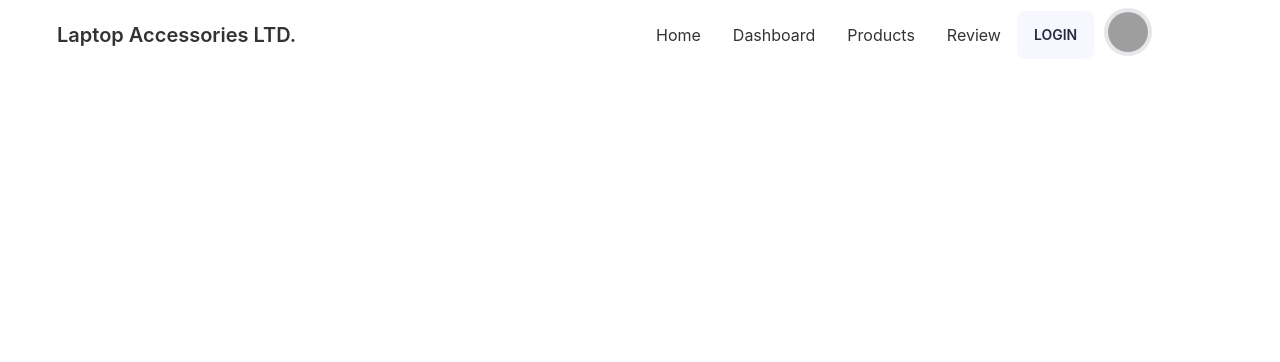
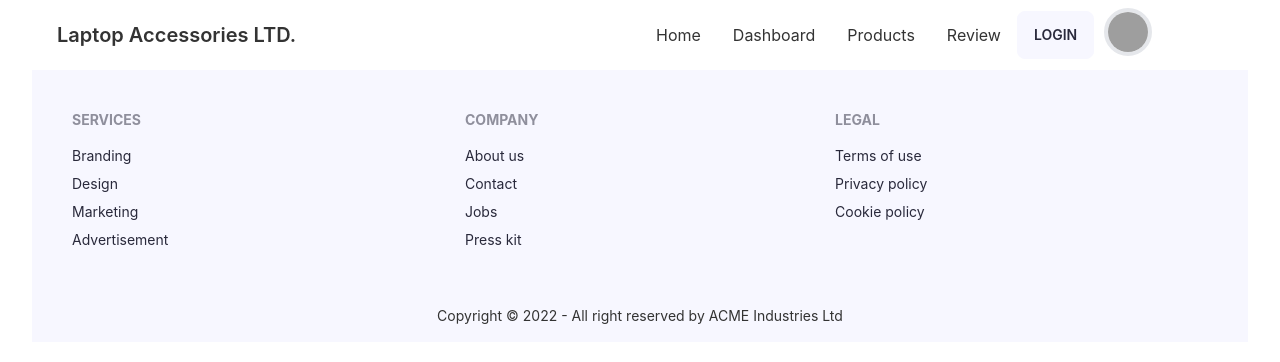
Before and after one commit to SadikHasanRafi/manufacterer-server, a React (Create React App) app: page / in a window 1280 px wide. Shown: the top 362 px of the page. Built offline with nearby package versions, Linux system fonts and the light colour scheme; grey boxes are pictures that could not be loaded.

Commit message:
footer ui done

```diff
--- a/src/App.js
+++ b/src/App.js
@@ -1,10 +1,12 @@
 import "./App.css";
+import Footer from "./Shared/Footer/Footer";
 import Header from "./Shared/Header/Header";
 
 function App() {
   return (
     <div className=" px-8">
       <Header></Header>
+      <Footer></Footer>
     </div>
   );
 }
--- /dev/null
+++ b/src/Shared/Footer/Footer.js
@@ -0,0 +1,36 @@
+import React from "react";
+
+const Footer = () => {
+  return (
+    <footer >
+      <div class="footer p-10 bg-neutral text-neutral-content">
+        <div>
+          <span class="footer-title">Services</span>
+          <a class="link link-hover">Branding</a>
+          <a class="link link-hover">Design</a>
+          <a class="link link-hover">Marketing</a>
+          <a class="link link-hover">Advertisement</a>
+        </div>
+        <div>
+          <span class="footer-title">Company</span>
+          <a class="link link-hover">About us</a>
+          <a class="link link-hover">Contact</a>
+          <a class="link link-hover">Jobs</a>
+          <a class="link link-hover">Press kit</a>
+        </div>
+        <div>
+          <span class="footer-title">Legal</span>
+          <a class="link link-hover">Terms of use</a>
+          <a class="link link-hover">Privacy policy</a>
+          <a class="link link-hover">Cookie policy</a>
+        </div>
+      </div>
+
+      <div className="footer footer-center p-4 bg-neutral text-base-content">
+        <p>Copyright © 2022 - All right reserved by ACME Industries Ltd</p>
+      </div>
+    </footer>
+  );
+};
+
+export default Footer;
```
